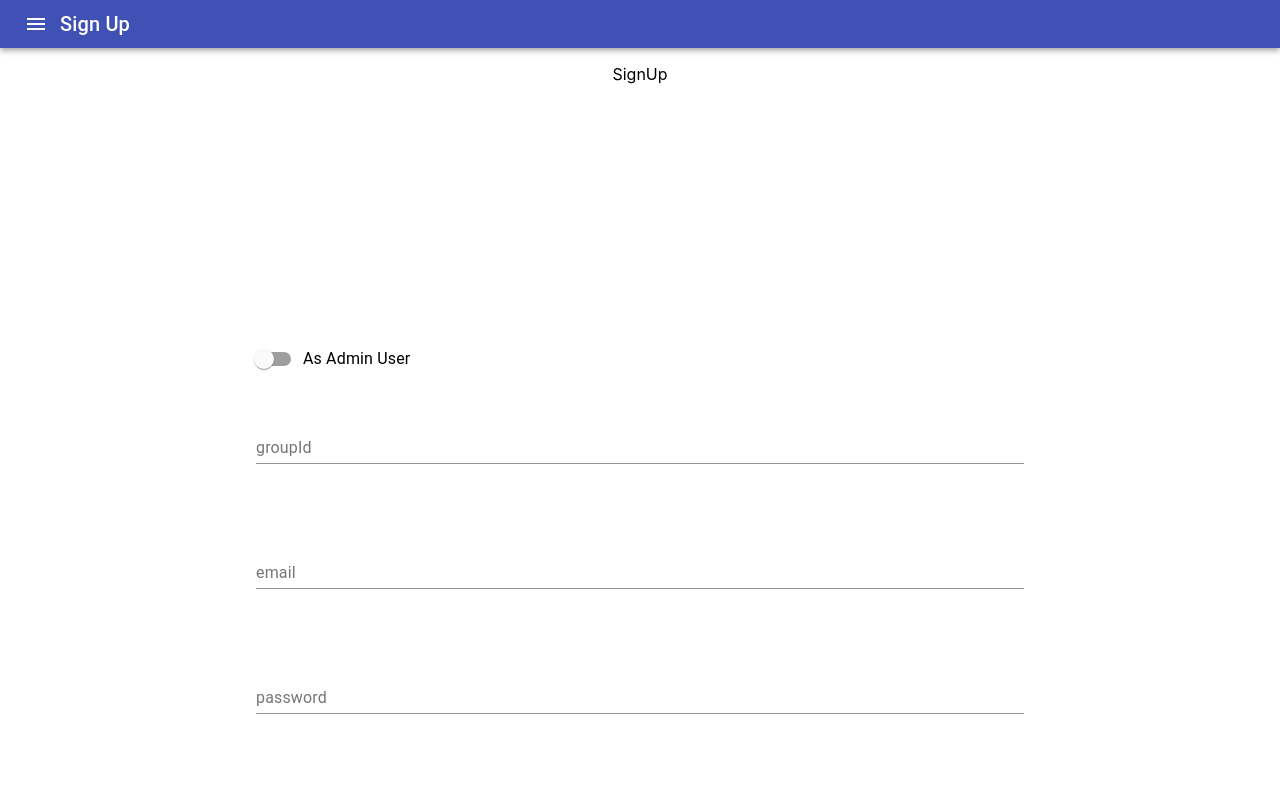
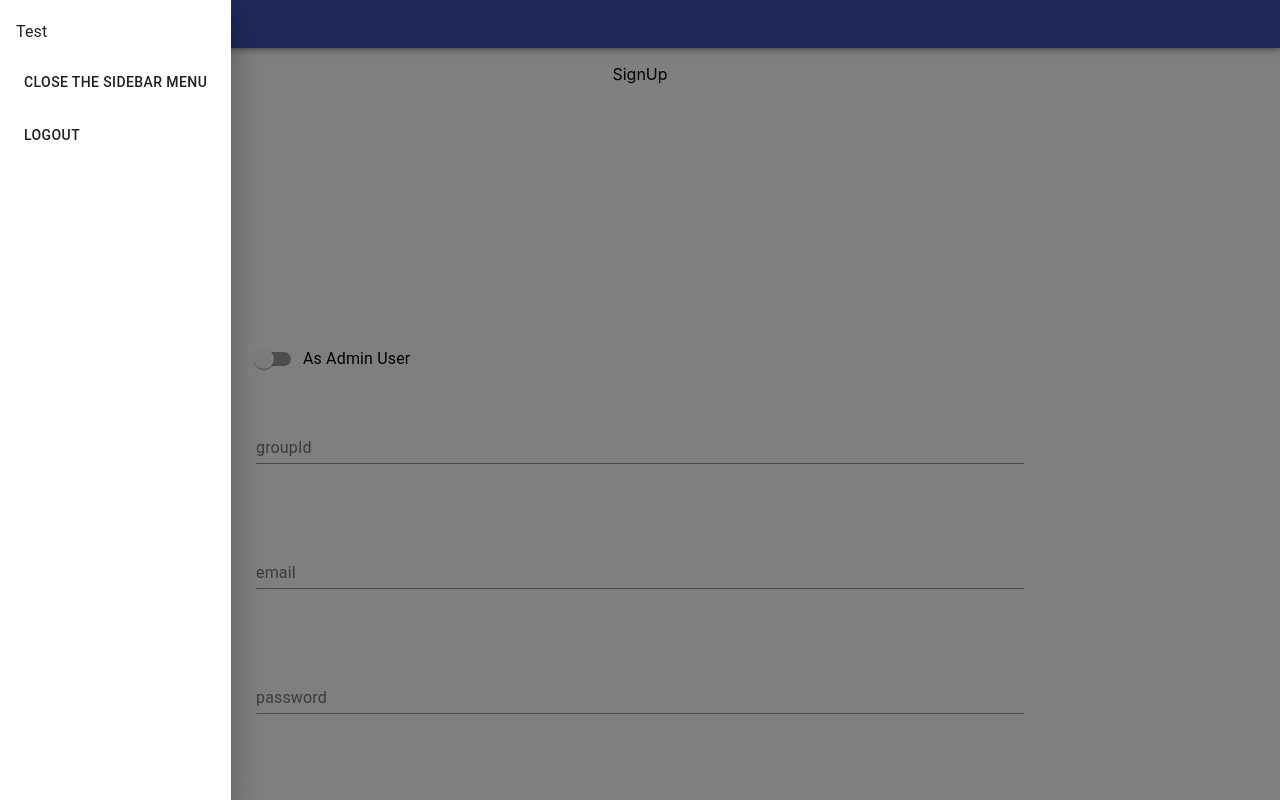
Before and after one commit to TKYK93/Laundry-booking, a React (Create React App) app: page /signUp in a window 1280 px wide. Both pictures are taken after a click on the button "menu". Shown: the top 800 px of the page. Built offline with nearby package versions, Linux system fonts and the light colour scheme; no server answers.

Commit message:
Added sidebar menu

```diff
--- a/src/components/Header.tsx
+++ b/src/components/Header.tsx
@@ -1,26 +1,65 @@
-import React from 'react'
+import React, { useState } from 'react'
 import AppBar from '@material-ui/core/AppBar'
 import Toolbar from '@material-ui/core/Toolbar'
 import Typography from '@material-ui/core/Typography'
 import IconButton from '@material-ui/core/IconButton'
 import MenuIcon from '@material-ui/icons/Menu'
+import { Button, Drawer, List, ListItem, ListItemText } from '@material-ui/core'
+import { useDispatch } from 'react-redux'
+import { logoutThroughFirebase } from '../redux/userRedux/userThunk'
 
 interface HeaderProps {
   title: string
 }
 
 const Header: React.FC<HeaderProps> = ({ title }) => {
+  const dispatch = useDispatch()
+  const [showSidebarMenu, setShowSidebarMenu] = useState<boolean>(false)
+
   return (
     <div className="header">
       <AppBar position="static">
         <Toolbar variant="dense">
-          <IconButton edge="start" className="header.menuButton" color="inherit" aria-label="menu">
+          <IconButton
+            edge="start"
+            className="header.menuButton"
+            color="inherit"
+            aria-label="menu"
+            onClick={() => {
+              setShowSidebarMenu(true)
+            }}
+          >
             <MenuIcon />
           </IconButton>
           <Typography variant="h6" color="inherit">
             {title}
           </Typography>
         </Toolbar>
+        <Drawer style={{ width: '30%' }} anchor="left" open={showSidebarMenu}>
+          <List>
+            <ListItem>
+              <ListItemText>Test</ListItemText>
+            </ListItem>
+            <ListItem>
+              <Button
+                onClick={() => {
+                  setShowSidebarMenu(false)
+                }}
+              >
+                Close the sidebar menu
+              </Button>
+            </ListItem>
+            <ListItem>
+              <Button
+                onClick={() => {
+                  dispatch(logoutThroughFirebase())
+                }}
+              >
+                Logout
+              </Button>
+            </ListItem>
+          </List>
+        </Drawer>
       </AppBar>
     </div>
   )
```
